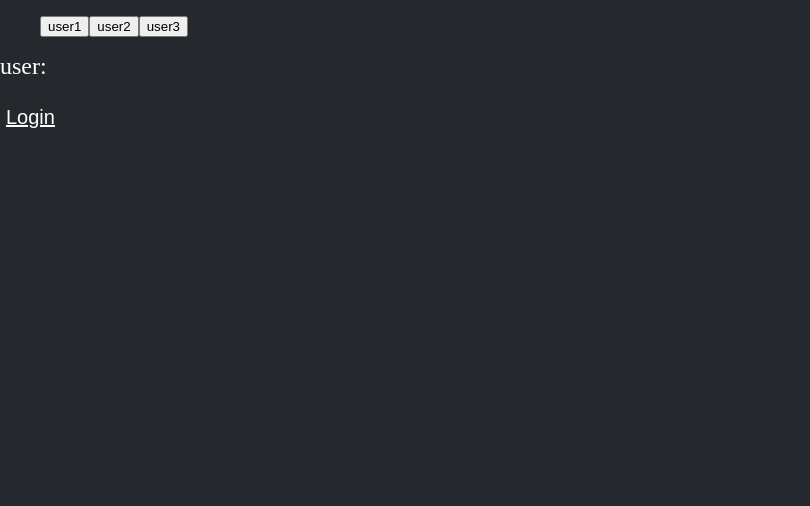
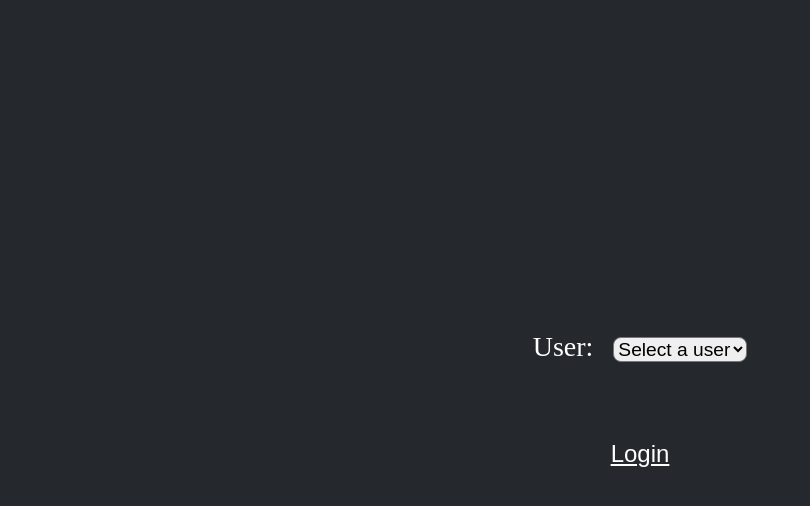
Before and after one commit to songzhang015/study-group-app, a React app in the folder frontend/: page / in a window 1280 px wide. Shown: the whole page, without its empty margins (0-810 px from the left). Built offline with nearby package versions, Linux system fonts and the light colour scheme; a small style sheet from the web is missing.

Commit message:
Better Login Screen

```diff
--- a/frontend/src/login.css
+++ b/frontend/src/login.css
@@ -2,20 +2,43 @@
   min-height: 100vh;
   display: flex;
   flex-direction: column;
-  position: relative;
+  justify-content: center;
+  align-items: center;
+  background-color: #25292e;
 }
 
-.text {
-  color: #fff;
-  font-size: 24px;
-  margin-bottom: 25px;
+.usernameInputContainer {
+  display: flex;
+  flex-direction: row;
+  align-items: center;
+  justify-content: center;
+  margin-bottom: 24px;
+}
+
+.loginButtonContainer {
+  display: flex;
+  flex-direction: column;
+  align-items: center;
+  margin-top: 48px;
+}
+
+select {
+  font-size: 1.2rem;
+  border-radius: 8px;
+  margin-left: 8px;
 }
 
 .button {
-  font-size: 20px;
+  font-size: 24px;
   text-decoration: underline;
   color: #fff;
   background: none;
   border: none;
   cursor: pointer;
 }
+
+.text {
+  color: #fff;
+  font-size: 28px;
+  margin-bottom: 4px;
+}
--- a/frontend/src/login.tsx
+++ b/frontend/src/login.tsx
@@ -1,44 +1,41 @@
-import React, { useState, useEffect } from "react";
+import React, { useState } from "react";
 import './login.css';
 import { useNavigate } from "react-router";
 
 export default function Login() {
-    const [user, setUser] : [string, React.Dispatch<React.SetStateAction<string>>] = useState("");
-    const defaultUsers = ["user1", "user2", "user3"];
-    let nav = useNavigate()
+    const [user, setUser] = useState("");
+    const defaultUsers = ["User 1", "User 2", "User 3"];
+    let nav = useNavigate();
 
     let goHome = function(){
         nav('/home');
     }
 
     return (
-    <div className="container">
-        <div className="usernameInputContainer">
-        <Options setSelected={setUser} categories={defaultUsers}/>
+        <div className="container">
+            <div className="usernameInputContainer row">
+                <label className="text" htmlFor="user-select" style={{ marginRight: "12px" }}>User:</label>
+                <Options setSelected={setUser} categories={defaultUsers} />
+            </div>
+            <div className="loginButtonContainer">
+                <button className="button" onClick={goHome}>Login</button>
+            </div>
         </div>
-
-        <div className="loginButtonContainer">
-            <div className="text">user: {user}</div>
-            <button className="button" onClick={goHome}>Login</button>
-        </div>
-    </div>
     );
 }
 
-//TODO: create some kind of dropdown menu for this
 function Options({ setSelected, categories } : {
     setSelected : React.Dispatch<React.SetStateAction<string>>,
     categories : string[]
-}){
+}) {
     return (
-        //for each category, make a button that sets the selected one to that category
-        //and just display the categories
-        <menu>
+        <select id="user-select" onChange={e => setSelected(e.target.value)} defaultValue="">
+            <option value="" disabled>Select a user</option>
             {categories.map(category => (
-                <button key={category} onClick={() => setSelected(category)}>
+                <option key={category} value={category}>
                     {category}
-                </button>
+                </option>
             ))}
-        </menu>
-    )
+        </select>
+    );
 }
```
